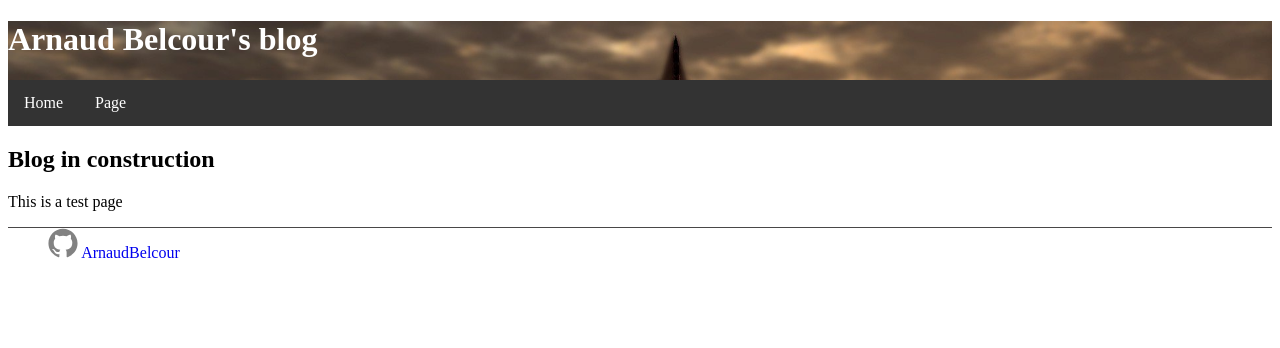
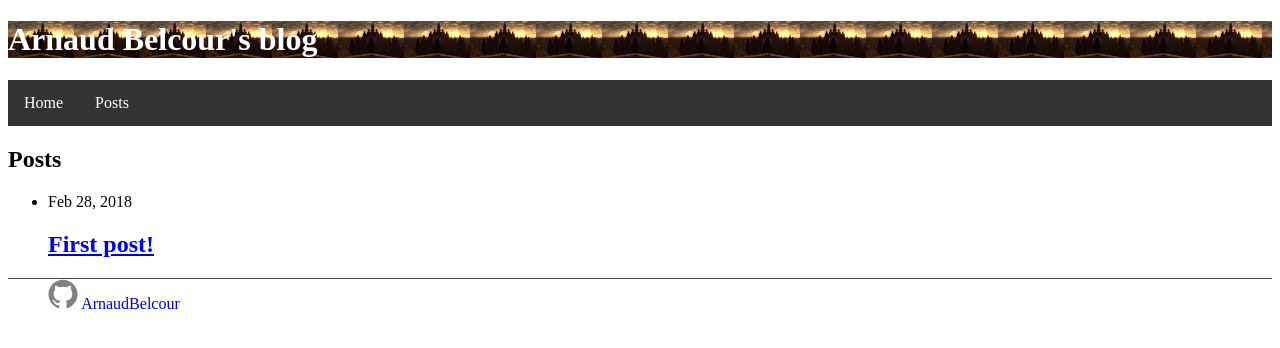
Before and after one commit to ArnaudBelcour/blog, a Jekyll site: the page built from page.html, in a window 1280 px wide. Shown: the top 348 px of the page. Built offline with Jekyll 4.4.1, drawn with Linux system fonts in a browser that asks for light colours; the repository's description, which GitHub fills in, is left out.

Commit message:
Make some changes in default structure.

```diff
--- a/_includes/header.html
+++ b/_includes/header.html
@@ -5,7 +5,7 @@
         <a href="{{ "/" | prepend: site.baseurl }}">Home</a>
       </li>
       <li>
-        <a href="{{ "/page/" | prepend: site.baseurl }}">Page</a>
+        <a href="{{ "/posts/" | prepend: site.baseurl }}">Posts</a>
       </li>
     </ul>
   </div>
--- a/_layouts/default.html
+++ b/_layouts/default.html
@@ -10,16 +10,13 @@
     <link rel="stylesheet" type="text/css" media="screen" href="{{ '/assets/css/style.css?v=' | append: site.github.build_revision | relative_url }}">
   </head>
 
+  <!-- HEADER -->
+  <div id="header_background">
+      <h1 id="project_title">{{ site.title | default: site.github.repository_name }}</h1>
+  </div>
+  {% include header.html %}
+
   <body>
-
-    <!-- HEADER -->
-    <div id="header_wrap" class="outer">
-        <header class="inner">
-          <h1 id="project_title">{{ site.title | default: site.github.repository_name }}</h1>
-          {% include header.html %}
-        </header>
-    </div>
-
     <!-- MAIN CONTENT -->
     <div id="main_content_wrap" class="outer">
       <section id="main_content" class="inner">
--- a/assets/css/style.css
+++ b/assets/css/style.css
@@ -22,11 +22,15 @@
     background-color: #111;
 }
 
-#header_wrap {
+#header_background {
   background-image: url("/blog/images/image1.jpg");
-  background-size:cover;
+  background-size: contain;
+  background-repeat: repeat;
   color: white;
   font-weight:200;
+  -webkit-backface-visibility: hidden;
+  -moz-backface-visibility:    hidden;
+  -ms-backface-visibility:     hidden;
 }
 
 .icon-bar {
--- a/page.html
+++ b/page.html
@@ -1,14 +1,21 @@
 ---
 layout: default
-title: Page
-permalink: page/
+title: Posts
+permalink: posts/
 ---
 <div class="Home" id="content">
 
+	<h1 class="page-heading">Posts</h1>
+	<ul class="post-list">
+		{% for post in site.posts %}
+		<li>
+			<span class="post-meta">{{ post.date | date: "%b %-d, %Y" }}</span>
 
-	<h1> Blog in construction </h1>
-	<p> This is a test page </p>
-
-
+			<h2>
+			<a class="post-link" href="{{ post.url | prepend: site.baseurl }}">{{ post.title | escape }}</a>
+			</h2>
+		</li>
+		{% endfor %}
+	</ul>
 
 </div>
```
Also changed, not shown: index.html (+0 -13 lines).
